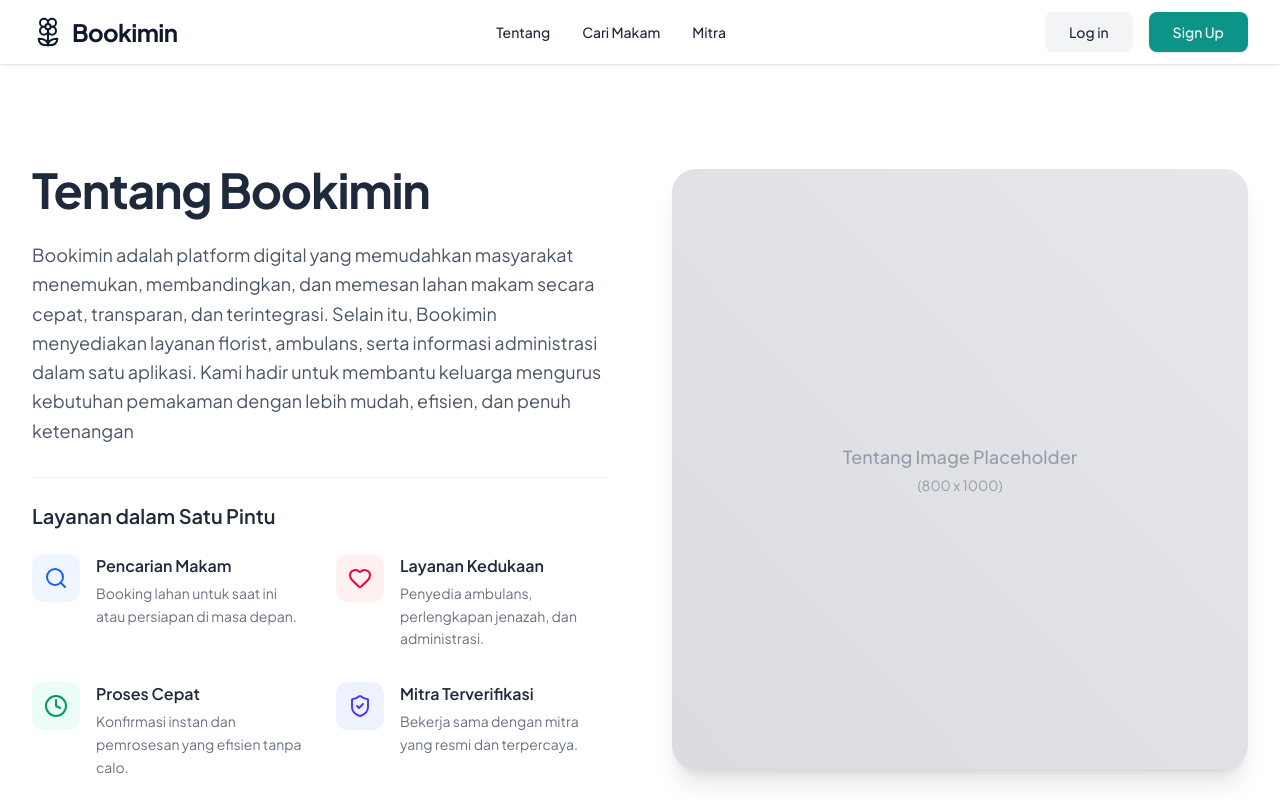
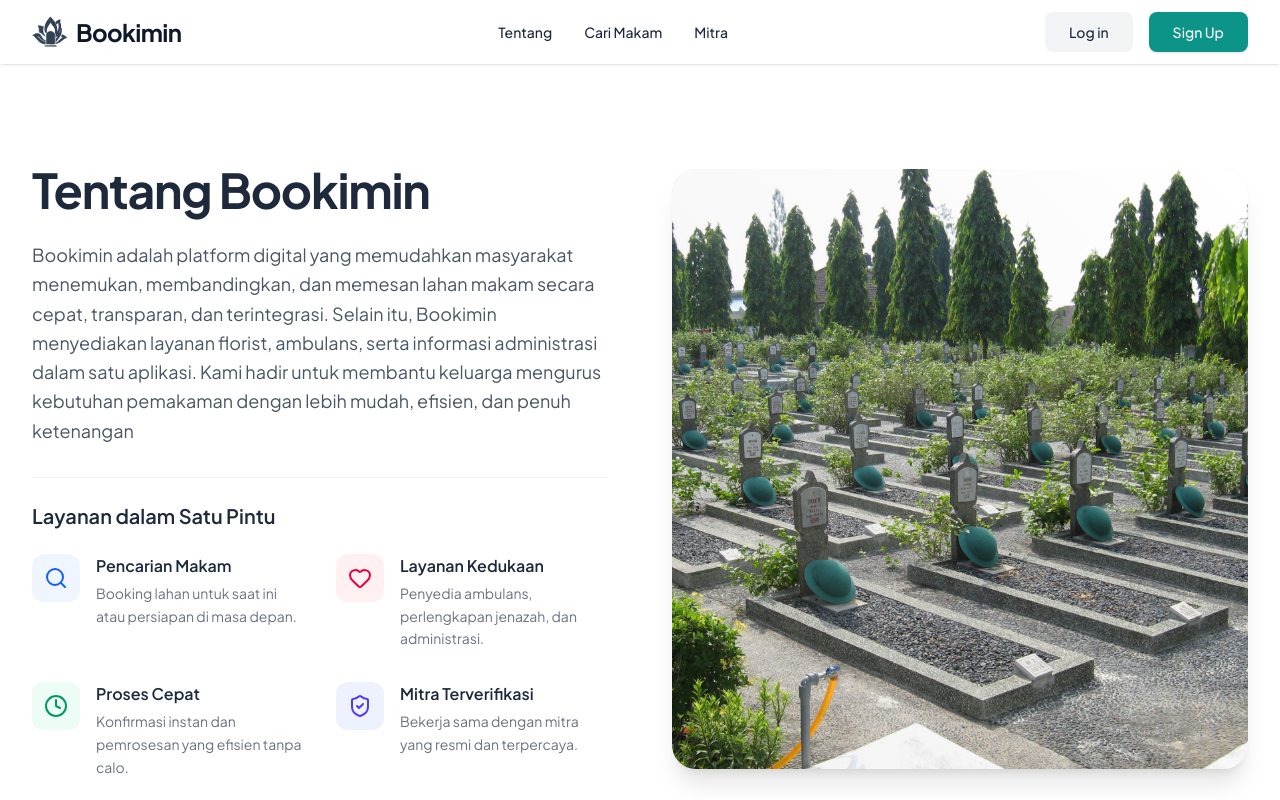
Before and after one commit to GayuhmA/gemastik-bookimin, a Next.js app: page /tentang in a window 1280 px wide. Shown: the top 800 px of the page. Built offline with nearby package versions, Linux system fonts and the light colour scheme.

Commit message:
feat: add images

```diff
--- a/app/tentang/page.tsx
+++ b/app/tentang/page.tsx
@@ -1,6 +1,7 @@
 import Navbar from "@/components/Navbar";
 import Footer from "@/components/Footer";
 import { Search, Clock, ShieldCheck, Heart } from "lucide-react";
+import Image from "next/image";
 
 export default function TentangPage() {
   return (
@@ -75,10 +76,13 @@ export default function TentangPage() {
             {/* Right Content - Image Placeholder matching Hero.tsx */}
             <div className="relative h-100 md:h-150 w-full lg:order-last order-first">
               <div className="absolute inset-0 bg-gray-200 rounded-3xl overflow-hidden shadow-xl">
-                <div className="w-full h-full flex flex-col items-center justify-center text-gray-400">
-                  <span className="text-lg font-medium">Tentang Image Placeholder</span>
-                  <span className="text-sm mt-1">(800 x 1000)</span>
-                </div>
+                <Image
+                  src="/images/makam-hero.jpeg"
+                  alt="Tentang Bookimin"
+                  fill
+                  sizes="(max-width: 1024px) 100vw, 50vw"
+                  className="object-cover"
+                />
                 <div className="absolute inset-0 bg-linear-to-tr from-black/5 to-transparent"></div>
               </div>
             </div>
--- a/components/Hero.tsx
+++ b/components/Hero.tsx
@@ -3,6 +3,7 @@
 import { Search } from "lucide-react";
 import { useState } from "react";
 import { useRouter } from "next/navigation";
+import Image from "next/image";
 
 export default function Hero() {
   const [searchQuery, setSearchQuery] = useState("");
@@ -54,10 +55,14 @@ export default function Hero() {
 
         <div className="relative h-90 md:h-125 w-full animate-in fade-in slide-in-from-right-8 duration-700 delay-150">
           <div className="absolute inset-0 bg-gray-200 rounded-3xl overflow-hidden shadow-2xl">
-            <div className="w-full h-full bg-gray-200 flex flex-col items-center justify-center text-gray-400">
-              <span className="text-lg font-medium">Hero Image Placeholder</span>
-              <span className="text-sm">(800 x 600)</span>
-            </div>
+            <Image
+              src="/images/makam-hero.jpeg"
+              alt="Hero Image Bookimin"
+              fill
+              sizes="(max-width: 768px) 100vw, 50vw"
+              className="object-cover"
+              priority
+            />
             <div className="absolute inset-0 bg-linear-to-tr from-black/10 to-transparent" />
           </div>
         </div>
--- a/components/Navbar.tsx
+++ b/components/Navbar.tsx
@@ -1,7 +1,8 @@
 "use client";
 
 import Link from "next/link";
-import { Flower2, Menu, X } from "lucide-react";
+import Image from "next/image";
+import { Menu, X } from "lucide-react";
 import { useState } from "react";
 
 export default function Navbar() {
@@ -14,8 +15,14 @@ export default function Navbar() {
           {/* Logo */}
           <div className="flex items-center">
             <Link href="/" className="flex items-center gap-2 group">
-              <div className="text-primary-dark transition-transform group-hover:scale-105">
-                <Flower2 size={32} strokeWidth={1.5} />
+              <div className="transition-transform group-hover:scale-105 relative w-9 h-8">
+                <Image
+                  src="/logo/logo.svg"
+                  alt="Bookimin Logo"
+                  fill
+                  className="object-contain"
+                  priority
+                />
               </div>
               <span className="font-bold text-2xl text-primary-dark tracking-tight">
                 Bookimin
```
Also changed, not shown: public/images/makam-hero.jpeg (added), public/logo/logo.svg (added).
